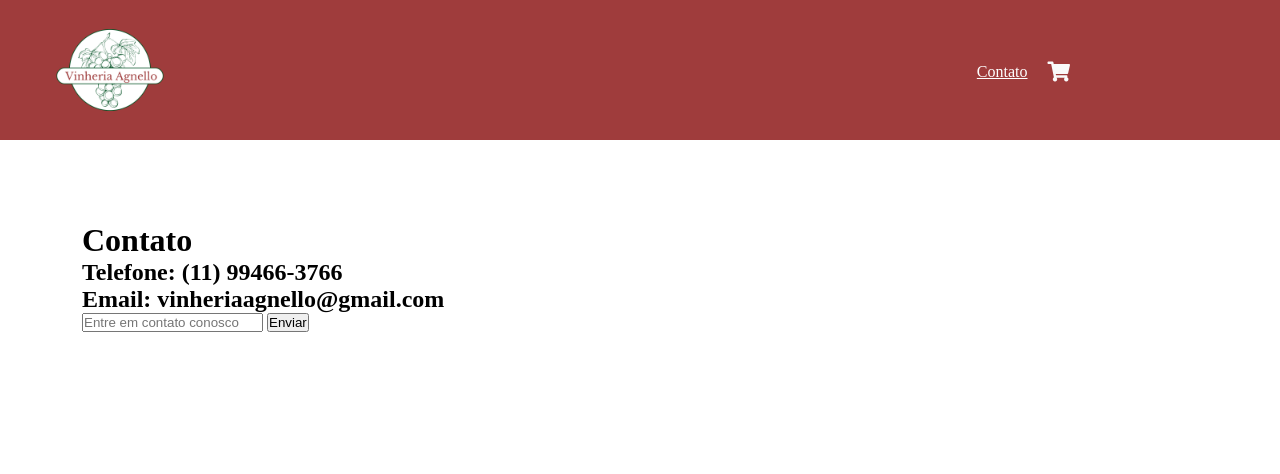
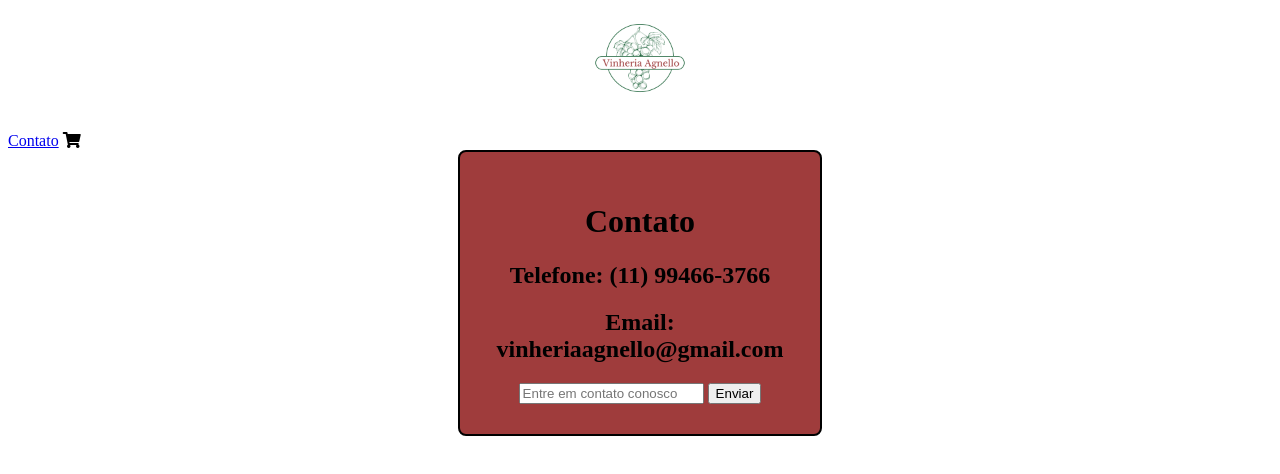
Before and after one commit to FlyingHigh520741/site-adega-de-vinhos, a plain HTML site: page contato.html in a window 1280 px wide. Drawn offline with Linux system fonts and the light colour scheme.

Commit message:
css contato pg

```diff
--- /dev/null
+++ b/contato.css
@@ -0,0 +1,30 @@
+.pergola-info{
+    width: 300px;
+    margin: 0 auto;
+    padding: 30px;
+    border: 2px solid black;
+    border-radius: 8px;
+    background-color: #9F3C3C;
+    text-align: center;
+    justify-content: center;
+    align-items: center;
+
+}
+
+.logo {
+    width: 100px;
+    height: auto;
+    margin: 0 auto 20px;
+
+
+}
+
+.logo a img {
+    width: 100%;
+    height: auto;
+}
+
+h1{
+    align-items: center;
+
+}
--- a/contato.html
+++ b/contato.html
@@ -4,7 +4,7 @@
 <head>
     <meta charset="UTF-8">
     <meta name="viewport" content="width=device-width, initial-scale=1.0">
-    <link rel="stylesheet" href="style.css">
+    <link rel="stylesheet" href="contato.css">
     <title>VINHERIA AGNELLO</title>
     <link rel="icon" href="Vinheria.png">
     <link rel="stylesheet" href="https://cdnjs.cloudflare.com/ajax/libs/font-awesome/5.15.4/css/all.min.css">
@@ -20,7 +20,7 @@
         <main>
             <div class="header-1">
                 <div class="logo">
-                    <a href="homepage.html"> <img src="Vinheria.png" alt="logo da vinheria"></a>
+                    <a href="homepage.html"> <img src="Vinheria.png" alt="logo da vinheria"/></a>
                 </div>
                 <div class="search-box">
                     <a href="contato.html">Contato</a>
```
Also changed, not shown: homepage.html (+2 -2 lines).
